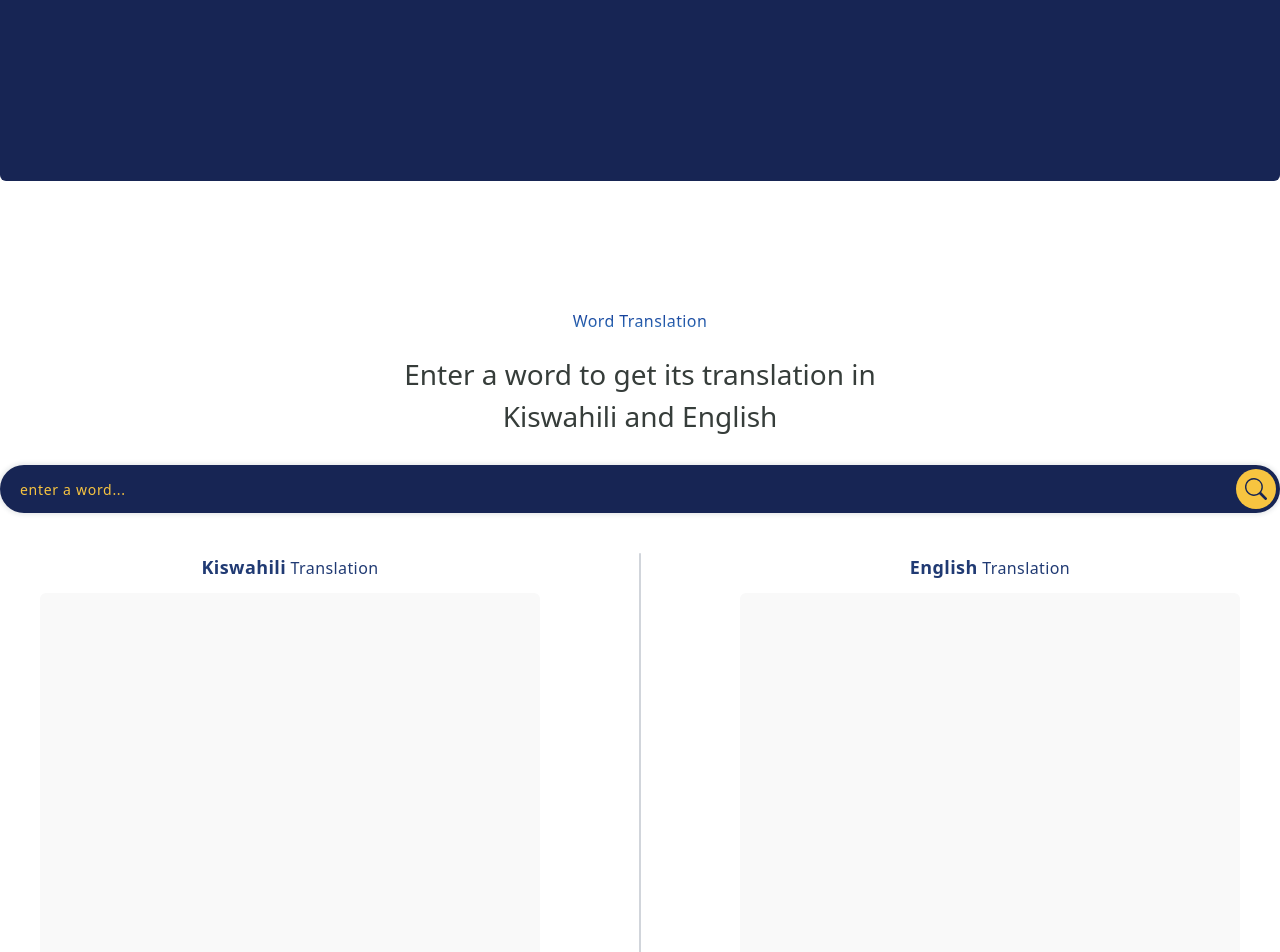
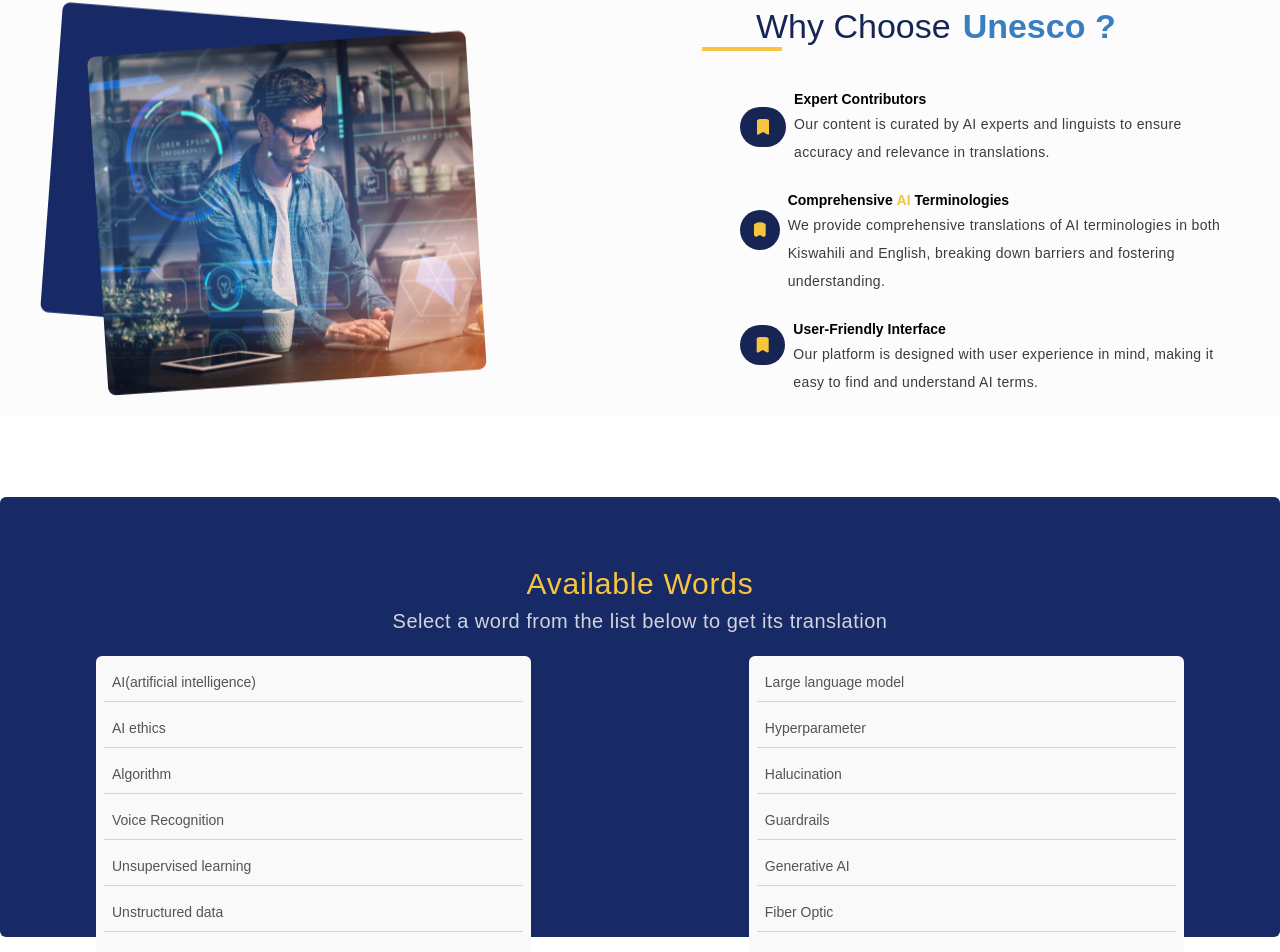
Before and after one commit to kristinenyaga/unesco, a React (Vite) app: page / in a window 1280 px wide. Shown: the part 1062-2014 px from the top of the page. Built offline with nearby package versions, Linux system fonts and the light colour scheme; no server answers.

Commit message:
feat:unesco final

```diff
--- a/src/App.jsx
+++ b/src/App.jsx
@@ -1,30 +1,48 @@
-import './App.css'
+import React, { useRef, useState } from 'react';
+import './App.css';
 import About from './components/about';
 import Header from './components/header/header';
-import './App.css'
 import Navbar from './components/navbar/Navbar';
 import Footer from './components/footer/Footer';
 import Search from './components/search/Search';
 import AvailableWords from './components/availableWords/AvailableWords';
+import data from './components/data/data.json';
+
 function App() {
+  const [selectedWord, setSelectedWord] = useState('');
+  const [translation, setTranslation] = useState('');
+  const inputRef = useRef(null);
+
+  const handleSearch = (name) => {
+    const translationItem = data.find((item) => item.name.toLowerCase().includes(name.toLowerCase()));
+    if (translationItem) {
+      setTranslation(translationItem.description);
+    } else {
+      setTranslation('Translation not found');
+    }
+  };
+
+  const handleWordClick = (name) => {
+    setSelectedWord(name);
+    inputRef.current.scrollIntoView({ behavior: 'smooth' });
+    handleSearch(name);
+  };
+
   return (
     <main>
       <div className='main'>
         <div className='gradient' />
       </div>
-
       <div className='app'>
         <Navbar />
         <Header />
         <About />
-        <Search />
-        <AvailableWords />
+        <AvailableWords handleWordClick={handleWordClick} />
+        <Search selectedWord={selectedWord} handleSearch={handleSearch} translation={translation} />
         <Footer />
       </div>
-
     </main>
   );
-
 }
 
-export default App
+export default App;
--- a/src/components/about.jsx
+++ b/src/components/about.jsx
@@ -1,8 +1,45 @@
-
+import { BsBookmarkFill} from 'react-icons/bs';
+import about_image from '../../src/assets/images/about_image.png';
 const About = () => {
   return (
-    <section className={`flex md:flex-row flex-col h-[50vh] sm:py-16 py-6 font-poppins bg-blue-950 rounded-md mt-40 max-w-[1300px] mx-auto relative`}>
+    <section className={`h-[60vh] bg-gray-100  sm:py-16 py-6 font-poppins  mt-40`} id='about'>
+      <div className='max-w-[1200px] mx-auto'>
+        <div className='flex justify-between'>
+          <img src={about_image} alt='about_image' className=' ' />
+        <div className='max-w-[500px]'>
+            <p className='text-[34px] font-light text-blue-950 flex gap-3'> <div className='w-1 h-20 bg-yellow rotate-90 mt-2'></div>Why Choose <span className='font-semibold text-blue-200'>Unesco ?</span></p>
+            <div>
+              <div className='flex items-center gap-2'>
+                <BsBookmarkFill className='bg-blue-950 w-14 h-10 text-yellow text-lg p-3 rounded-full' />
+                <div>
+                  <p className='text-[14px] font-semibold'>Expert Contributors</p>
+                  <p className='text-[14px] font-thin leading-7 tracking-wide text-gray-700'>Our content is curated by AI experts and linguists to ensure accuracy and relevance in translations.</p>
+                </div>
+              </div>
+            </div>
+            <div>
+              <div className='flex items-center gap-2'>
+                <BsBookmarkFill className='bg-blue-950 w-14 h-10 text-yellow text-lg p-3 rounded-full' />
+                <div>
+                  <p className='text-[14px] font-semibold  mt-6'>Comprehensive <span className='text-yellow font-bold'>AI</span> Terminologies</p>
+                  <p className='text-[14px] font-thin leading-7 tracking-wide text-gray-700'>We provide comprehensive translations of AI terminologies in both Kiswahili and English, breaking down barriers and fostering understanding. </p>
+                </div>
+              </div>
+            </div>
+            <div>
+              <div className='flex items-center gap-2'>
+                <BsBookmarkFill className='bg-blue-950 w-14 h-10 text-yellow text-lg p-3 rounded-full' />
+                <div>
+                  <p className='text-[14px] font-semibold  mt-6'>User-Friendly Interface</p>
+                  <p className='text-[14px] font-thin leading-7 tracking-wide text-gray-700'>Our platform is designed with user experience in mind, making it easy to find and understand AI terms.</p>
+                </div>
+              </div>
+            </div>
+        </div>
 
+        </div>
+
+      </div>
     </section>
   )
 }
--- a/src/components/availableWords/AvailableWords.jsx
+++ b/src/components/availableWords/AvailableWords.jsx
@@ -1,10 +1,39 @@
+import data from '../../components/data/data.json';
+const AvailableWords = ({ handleWordClick }) => {
+  const half = Math.ceil(data.length / 2);
+  const firstHalf = data.slice(0, half);
+  const secondHalf = data.slice(half);
 
-const AvailableWords = () => {
   return (
-    <section className={`flex md:flex-row flex-col h-[50vh] sm:py-16 py-6 font-poppins bg-blue-950 rounded-md mt-28 max-w-[1300px] mx-auto relative`}>
+    <section className={`h-[55vh] sm:py-16 py-2 font-poppins bg-blue-900 rounded-md mt-20 mx-auto relative`} id="words">
+      <p className="text-yellow text-center text-[30px] font-[100] tracking-wide">Available Words</p>
+      <p className="text-gray-300 text-center text-[20px] font-[100] tracking-wide">Select a word from the list below to get its translation </p>
+      <div className="mt-5 flex justify-between max-w-[1300px] mx-auto px-24 lg:px-0">
+        <div className="w-[40%] h-[300px] overflow-y-auto bg-gray-200 p-2 rounded-md">
+          {firstHalf.map((word, index) => (
+            <p
+              key={index}
+              className="border-b border-gray-300 text-[14px] text-gray-600 p-2 mb-2 cursor-pointer hover:text-gray-700 hover:text-[15px] hover:border"
+              onClick={() => handleWordClick(word.name)}
+            >
+              {word.name}
+            </p>
+          ))}
+        </div>
+        <div className="w-[40%] h-[300px] overflow-y-auto bg-gray-200 p-2 rounded-md">
+          {secondHalf.map((word, index) => (
+            <p
+              key={index}
+              className="border-b border-gray-300 p-2 text-[14px] text-gray-600 mb-2 cursor-pointer hover:text-gray-700 hover:text-[15px] hover:border"
+              onClick={() => handleWordClick(word.name)}
+            >
+              {word.name}
+            </p>
+          ))}
+        </div>
+      </div>
+    </section>
+  );
+};
 
-    </section>
-  )
-}
-
-export default AvailableWords
+export default AvailableWords;
--- a/src/components/footer/Footer.jsx
+++ b/src/components/footer/Footer.jsx
@@ -1,41 +1,40 @@
 import { BsFacebook, BsInstagram, BsTwitterX } from 'react-icons/bs';
-import logo from '../../assets/images/logo.png';
 const Footer = () => {
 const currentDate = new Date().getFullYear();
 console.log(currentDate);
   return (
-    <div className="bg-gray-200 w-full h-[30vh] mt-10 relative">
+    <div className="bg-blue-900 text-gray-200 w-full h-[30vh] mt-20 relative" id="footer">
       <div className="max-w-[1300px] mx-auto">
-        <div className='flex justify-between pt-12'>
+        <div className='flex justify-between px-28 pt-12'>
           <div>
-          <img src={logo} alt="logo" height={50} width={150} className='mt-10' />
+          <p className='font-bold text-[25px] mt-5 w-20 h-20 border border-gray-500 rounded-full flex justify-center items-center'>Unesco</p>
         </div>
         <div className='flex justify-between w-1/2'>
           <div>
-            <p className='text-[17px] text-gray-700 font-medium'>Explore</p>
+            <p className='text-[17px] text-gray-300 font-medium'>Explore</p>
             <ul className=''>
-              <li className='cursor-pointer text-[14px] font-normal leading-6 tracking-wide text-gray-700 '>Home</li>
-              <li className='cursor-pointer text-[14px] font-normal leading-6 tracking-wide text-gray-700'>About</li>
-              <li className='cursor-pointer text-[14px] font-normal leading-6 tracking-wide text-gray-700'>Search</li>
-              <li className='cursor-pointer text-[14px] font-normal leading-6 tracking-wide text-gray-700'>Words</li>
+              <li className='cursor-pointer text-[14px] font-normal leading-6 tracking-wide text-gray-400 '>Home</li>
+              <li className='cursor-pointer text-[14px] font-normal leading-6 tracking-wide text-gray-400'>About</li>
+              <li className='cursor-pointer text-[14px] font-normal leading-6 tracking-wide text-gray-400'>Search</li>
+              <li className='cursor-pointer text-[14px] font-normal leading-6 tracking-wide text-gray-400'>Words</li>
             </ul>
 
           </div>
           <div>
-            <p className='text-[17px] text-gray-700 font-medium'>Partners</p>
+            <p className='text-[17px] text-gray-300 font-medium'>Partners</p>
             <ul className=''>
-              <li className='cursor-pointer text-[14px] font-normal leading-6 tracking-wide text-gray-700 '>Adanian Labs</li>
-              <li className='cursor-pointer text-[14px] font-normal leading-6 tracking-wide text-gray-700'>AiCE Africa</li>
-              <li className='cursor-pointer text-[14px] font-normal leading-6 tracking-wide text-gray-700'>Adapt IT</li>
+              <li className='cursor-pointer text-[14px] font-normal leading-6 tracking-wide text-gray-400 '>Adanian Labs</li>
+              <li className='cursor-pointer text-[14px] font-normal leading-6 tracking-wide text-gray-400'>AiCE Africa</li>
+              <li className='cursor-pointer text-[14px] font-normal leading-6 tracking-wide text-gray-400'>Adapt IT</li>
             </ul>
 
           </div>
           <div>
-            <p className='text-[17px] text-gray-700 font-medium'>Legal</p>
+            <p className='text-[17px] text-gray-300 font-medium'>Legal</p>
             <ul className=''>
-              <li className='cursor-pointer text-[14px] font-normal leading-6 tracking-wide text-gray-700 '>Cookie Policy</li>
-              <li className='cursor-pointer text-[14px] font-normal leading-6 tracking-wide text-gray-700'>Privacy Policy</li>
-              <li className='cursor-pointer text-[14px] font-normal leading-6 tracking-wide text-gray-700'>Terms and Conditions</li>
+              <li className='cursor-pointer text-[14px] font-normal leading-6 tracking-wide text-gray-400 '>Cookie Policy</li>
+              <li className='cursor-pointer text-[14px] font-normal leading-6 tracking-wide text-gray-400'>Privacy Policy</li>
+              <li className='cursor-pointer text-[14px] font-normal leading-6 tracking-wide text-gray-400'>Terms and Conditions</li>
             </ul>
           </div>
         </div>
--- a/src/components/header/header.jsx
+++ b/src/components/header/header.jsx
@@ -6,7 +6,7 @@
   //   window.scrollTo({ top:800, behavior: 'smooth' });
   // }
   return (
-    <div className='text-black flex max-w-[1300px] mt-40 font-poppins m-auto' id='home'>
+    <div className='text-black flex max-w-[1300px] p-20 lg:p-0 mt-40 font-poppins m-auto' id='home'>
       <div className='flex w-screen justify-between'>
         <div className='flex flex-col gap-8 max-w-[520px] mt-10'>
           <p className='text-[14px] bg-gray-200 p-3 w-28 text-center rounded-md text-blue-200'>AI Platform</p>
--- a/src/components/navbar/Navbar.jsx
+++ b/src/components/navbar/Navbar.jsx
@@ -1,23 +1,54 @@
 import logo from '../../assets/images/logo.png';
+
 const Navbar = () => {
+  const scrollToSection = (id) => {
+    const section = document.getElementById(id);
+    if (section) {
+      section.scrollIntoView({ behavior: 'smooth' });
+    }
+  };
+
   return (
     <div className="h-[4rem] w-screen flex justify-center z-50 items-center fixed top-0 p-2 mx-auto bg-gray-200">
+      <div className='flex justify-between items-center w-3/4 py-5'>
+        <img src={logo} className='mt-2' alt="logo" />
+        <div>
+          <ul className='flex gap-10 font-regular'>
+            <li
+              className='cursor-pointer hover:border-b-2 hover:border-blue-200'
+              onClick={() => scrollToSection('home')}
+            >
+              Home
+            </li>
+            <li
+              className='cursor-pointer hover:border-b-2 hover:border-blue-200'
+              onClick={() => scrollToSection('about')}
+            >
+              About
+            </li>
+            <li
+              className='cursor-pointer hover:border-b-2 hover:border-blue-200'
+              onClick={() => scrollToSection('search')}
+            >
+              Search
+            </li>
+            <li
+              className='cursor-pointer hover:border-b-2 hover:border-blue-200'
+              onClick={() => scrollToSection('words')}
+            >
+              Words
+            </li>
+            <li
+              className='cursor-pointer hover:border-b-2 hover:border-blue-200'
+              onClick={() => scrollToSection('footer')}
+            >
+              Footer
+            </li>
+          </ul>
+        </div>
+      </div>
+    </div>
+  );
+};
 
-        <div className='flex justify-between items-center w-3/4 py-5 '>
-          <img src={logo} className='mt-2' />
-          <div>
-            <ul className='flex gap-10 font-regular'>
-              <li className='cursor-pointer hover:border-b-2 hover:border-blue-200 '>Home</li>
-              <li className='cursor-pointer hover:border-b-2 hover:border-blue-200'>About</li>
-              <li className='cursor-pointer hover:border-b-2 hover:border-blue-200'>Search</li>
-              <li className='cursor-pointer hover:border-b-2 hover:border-blue-200'>Words</li>
-              <li className='cursor-pointer hover:border-b-2 hover:border-blue-200'>Footer</li>
-            </ul>
-          </div>
-        </div>
-
-    </div>
-  )
-}
-
-export default Navbar
+export default Navbar;
--- a/src/components/search/Search.jsx
+++ b/src/components/search/Search.jsx
@@ -1,61 +1,68 @@
-import { BsSearch } from 'react-icons/bs'
-import { useState } from 'react';
-const Search = () => {
-   const [response, setResponse] = useState(null);
-    const handleFindInformation = async () => {
-    try {
-      const res = await fetch('http://127.0.0.1:5000/find-information', {
-        method: 'POST',
-        headers: {
-          'Content-Type': 'application/json',
-        },
-        body: JSON.stringify('algorithm' ),
-      });
-      const data = await res.json();
-      setResponse(data.response);
-    } catch (error) {
-      console.error('Error:', error);
+import { useState, useEffect, useRef } from 'react';
+import { BsSearch } from 'react-icons/bs';
+
+const Search = ({ selectedWord, handleSearch, translation }) => {
+  const [inputValue, setInputValue] = useState('');
+  const inputRef = useRef(null);
+
+  useEffect(() => {
+    if (selectedWord) {
+      setInputValue(selectedWord);
+      if (inputRef.current) {
+        // inputRef.current.focus();
+        inputRef.current.scrollIntoView({ behavior: 'smooth', block: 'center' });
       }
+    }
+  }, [selectedWord]);
+
+  const handleInputChange = (e) => {
+    setInputValue(e.target.value);
   };
-  handleFindInformation();
-  console.log(response)
+
+  const handleSubmit = (e) => {
+    e.preventDefault();
+    handleSearch(inputValue);
+  };
+
   return (
-    <div className=' mt-32 max-w-[1300px] mx-auto '>
-      <p className='mb-5 text-base font-medium tracking-wide text-center text-gradient-to-t from-yellow to-blue-900 text-yellow text-gradient'>
+    <div className='mt-24 max-w-[1300px] mx-auto' id='search'>
+      <p className='mb-5 text-sm font-bold tracking-wide text-center text-gray-500'>
         Word Translation</p>
-      <p className='text-center text-[28px] mb-7 text-gray-700 max-w-[500px] mx-auto'>Enter a word to get its translation in <span className=''>Kiswahili and English</span></p>
-      <form className="mb-5 relative">
+      <p className='text-center text-[28px] mb-7 text-black max-w-[500px] mx-auto'>Enter a word to get its translation in <span className='text-blue-200 font-medium'>Kiswahili and English</span></p>
+      <form className="mb-5 relative" onSubmit={handleSubmit}>
         <div>
           <input
             type="text"
-                // value={search}
+            value={inputValue}
+            // ref={inputRef}
             placeholder="enter a word..."
-                className="form-input shadow-[0_0_4px_2px_rgb(31_45_61_/_10%)] bg-blue-950 placeholder:text-white-light rounded-full h-12 w-full placeholder:tracking-wider placeholder:text-sm placeholder:text-yellow ltr:pr-11 rtl:pl-11 text-gray-200 text-md pl-5"
-                // onChange={handleInputChange}
+            className="form-input shadow-[0_0_4px_2px_rgb(31_45_61_/_10%)] bg-blue-900 placeholder:text-white-light rounded-full h-12 w-full placeholder:tracking-wider placeholder:text-sm placeholder:text-yellow ltr:pr-11 rtl:pl-11 text-gray-200 text-md pl-5"
+            onChange={handleInputChange}
           />
-              <button type="button" className="btn btn-primary absolute right-0 ltr:right-1 rtl:left-1 inset-y-0 m-auto rounded-full w-10 h-10 p-0 flex items-center justify-center bg-yellow mr-1">
+          <button type="submit" className="btn btn-primary absolute right-0 ltr:right-1 rtl:left-1 inset-y-0 m-auto rounded-full w-10 h-10 p-0 flex items-center justify-center bg-yellow mr-1">
             <BsSearch className='text-[22px] font-bold text-blue-950' />
           </button>
         </div>
       </form>
       <div className='mt-10 flex justify-between px-10'>
-        <div>
-          <p className='tracking-wide text-blue-800 font-medium text-center mb-3'> <span className='font-semibold text-lg'>Kiswahili</span> Translation</p>
-          <div className=' bg-gray-200 overflow-y-hidden w-[500px] h-[400px] rounded-md'>
+        <div ref={inputRef}>
+          <p className='tracking-wide text-blue-800 font-medium text-center mb-3'><span className='font-semibold text-lg'>Kiswahili</span> Translation</p>
+          <div className='bg-gray-100 border border-gray-300 overflow-y-hidden w-[500px] h-[400px] rounded-md'>
+            {/* Kiswahili translation can go here */}
           </div>
         </div>
-        <div className='w-0.5 rounded-md bg-gray-300'>
-
-        </div>
+        {/* <div className='w-0.5 rounded-md bg-yellow' /> */}
         <div>
-          <p className=' tracking-wide text-blue-800 font-medium text-center mb-3'><span className='font-semibold text-lg'>English</span> Translation</p>
-          <div className=' bg-gray-200 overflow-y-hidden w-[500px] h-[400px] rounded-md'>
+          <p className='tracking-wide text-blue-800 font-medium text-center mb-3'><span className='font-semibold text-lg'>English</span> Translation</p>
+          <div className='bg-gray-100 border border-gray-300 overflow-y-hidden w-[500px] h-[400px] rounded-md'>
+            {translation && (
+              <div className='p-4'>{translation}</div>
+            )}
           </div>
         </div>
-
       </div>
     </div>
-  )
-}
+  );
+};
 
-export default Search
+export default Search;
--- a/tailwind.config.js
+++ b/tailwind.config.js
@@ -13,8 +13,10 @@
           700: "#363D3A",
         },
         blue: {
+          50: "rgba(57,126,191,0.05)",
           200: "#397EBF",
           800: "#203A73",
+          900: "#172A65",
         },
         yellow: "#F7C440",
       },
@@ -26,7 +28,7 @@
         ss: "620px", // Small screen size
         sm: "768px", // Small medium screen size
         md: "1060px", // Medium screen size
-        lg: "1280px", // Large screen size
+        lg: "1320px", // Large screen size
         xl: "1700px", // Extra large screen size
       },
     },
```
Also changed, not shown: src/assets/images/about_image.png (added), src/assets/images/white_logo.png (added). Lines whose indentation alone changed are shown as unchanged.
